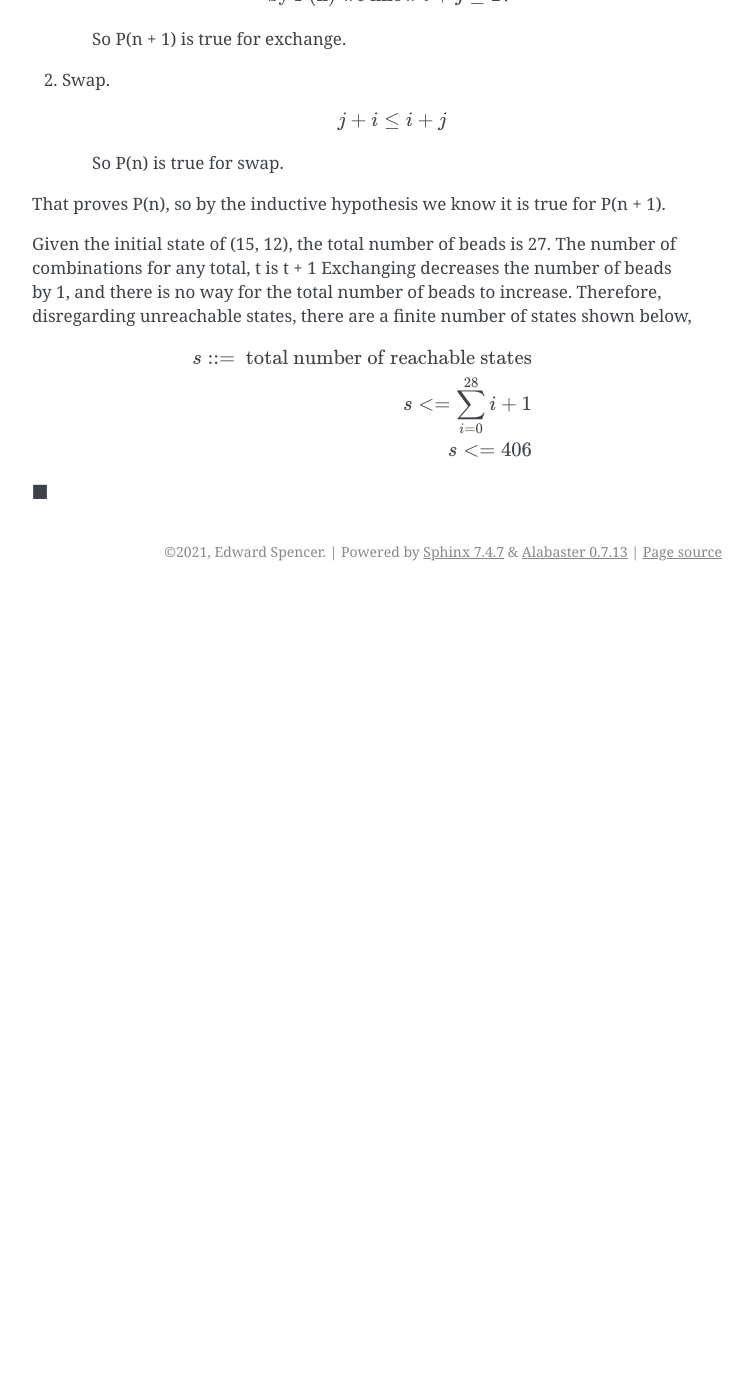
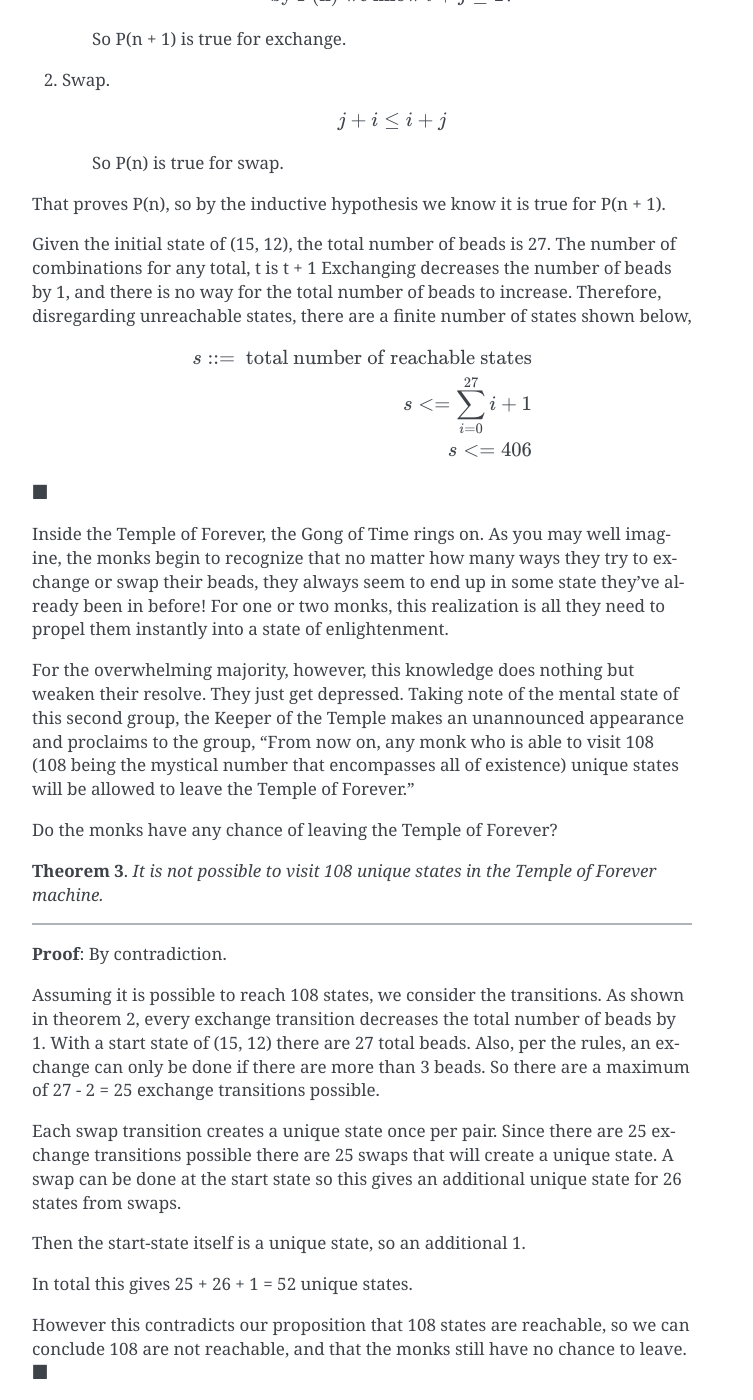
Before and after one commit to edi-spaghetti/mathematical-, a Sphinx documentation site: the page built from source/recitations/state_machines.rst, in a window 1280 px wide and 1400 px high, scrolled down 6785 px. Shown: the whole window, without its empty margins (388-1141 px from the left). Built offline with Sphinx 7.4.7, drawn with Linux system fonts in a browser that asks for light colours; before the commit the page ends 7376 px from its top, so only the background shows below that; some of the changed text lies outside the part shown.

Commit message:
Recitation 3 Problem 2 Part 3

```diff
--- a/source/recitations/state_machines.rst
+++ b/source/recitations/state_machines.rst
@@ -392,7 +392,7 @@ In other words, the total number of beads cannot be larger than the sum of beads
 
 		(i + j) - 1 \le 27
 
-		\text{by P(n) we know } i + j \le 27`
+		\text{by P(n) we know } i + j \le 27
 
 	So P(n + 1) is true for exchange.
 
@@ -415,8 +415,47 @@ Therefore, disregarding unreachable states, there are a finite number of states
 
 	s ::=\text{ total number of reachable states}
 
-	s <= \sum^{28}_{i=0} i + 1
+	s <= \sum^{27}_{i=0} i + 1
 
 	s <= 406
 
 :math:`\blacksquare`
+
+Inside the Temple of Forever, the Gong of Time rings on.
+As you may well imagine, the monks begin to recognize that no matter how many ways they try to exchange or swap their beads,
+they always seem to end up in some state they’ve already been in before!
+For one or two monks, this realization is all they need to propel them instantly into a state of enlightenment.
+
+For the overwhelming majority, however, this knowledge does nothing but weaken their resolve.
+They just get depressed. Taking note of the mental state of this second group,
+the Keeper of the Temple makes an unannounced appearance and proclaims to the group,
+“From now on, any monk who is able to visit 108 (108 being the mystical number that encompasses all of existence)
+unique states will be allowed to leave the Temple of Forever.”
+
+Do the monks have any chance of leaving the Temple of Forever?
+
+**Theorem 3**. *It is not possible to visit 108 unique states in the Temple of Forever machine.*
+
+.. raw:: html
+
+	<hr>
+
+**Proof**: By contradiction.
+
+Assuming it is possible to reach 108 states, we consider the transitions.
+As shown in theorem 2, every exchange transition decreases the total number of beads by 1.
+With a start state of (15, 12) there are 27 total beads.
+Also, per the rules, an exchange can only be done if there are more than 3 beads.
+So there are a maximum of 27 - 2 = 25 exchange transitions possible.
+
+Each swap transition creates a unique state once per pair.
+Since there are 25 exchange transitions possible there are 25 swaps that will create a unique state.
+A swap can be done at the start state so this gives an additional unique state for 26 states from swaps.
+
+Then the start-state itself is a unique state, so an additional 1.
+
+In total this gives 25 + 26 + 1 = 52 unique states.
+
+However this contradicts our proposition that 108 states are reachable,
+so we can conclude 108 are not reachable, and that the monks still have no chance to leave.
+:math:`\blacksquare`
```
